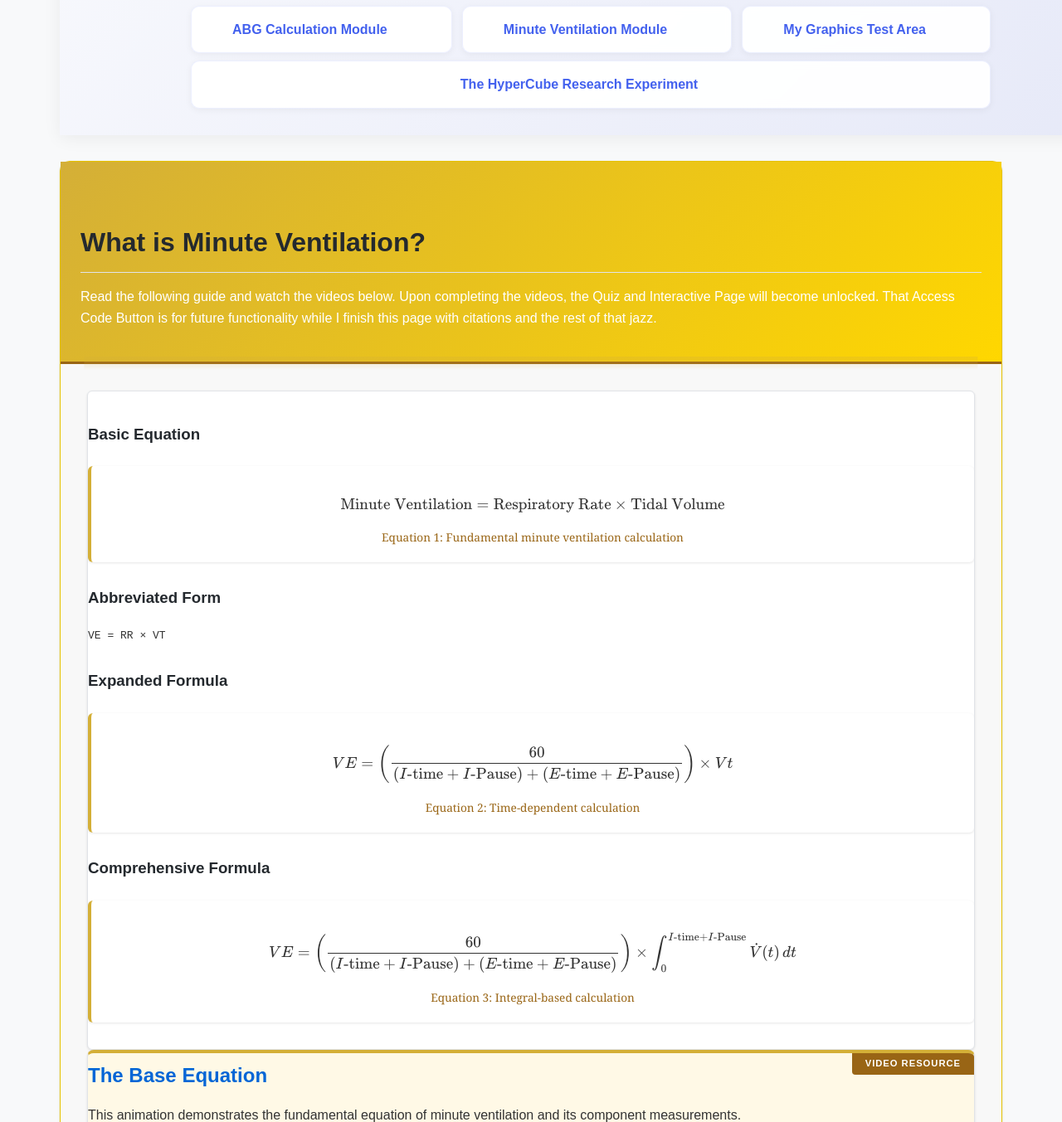
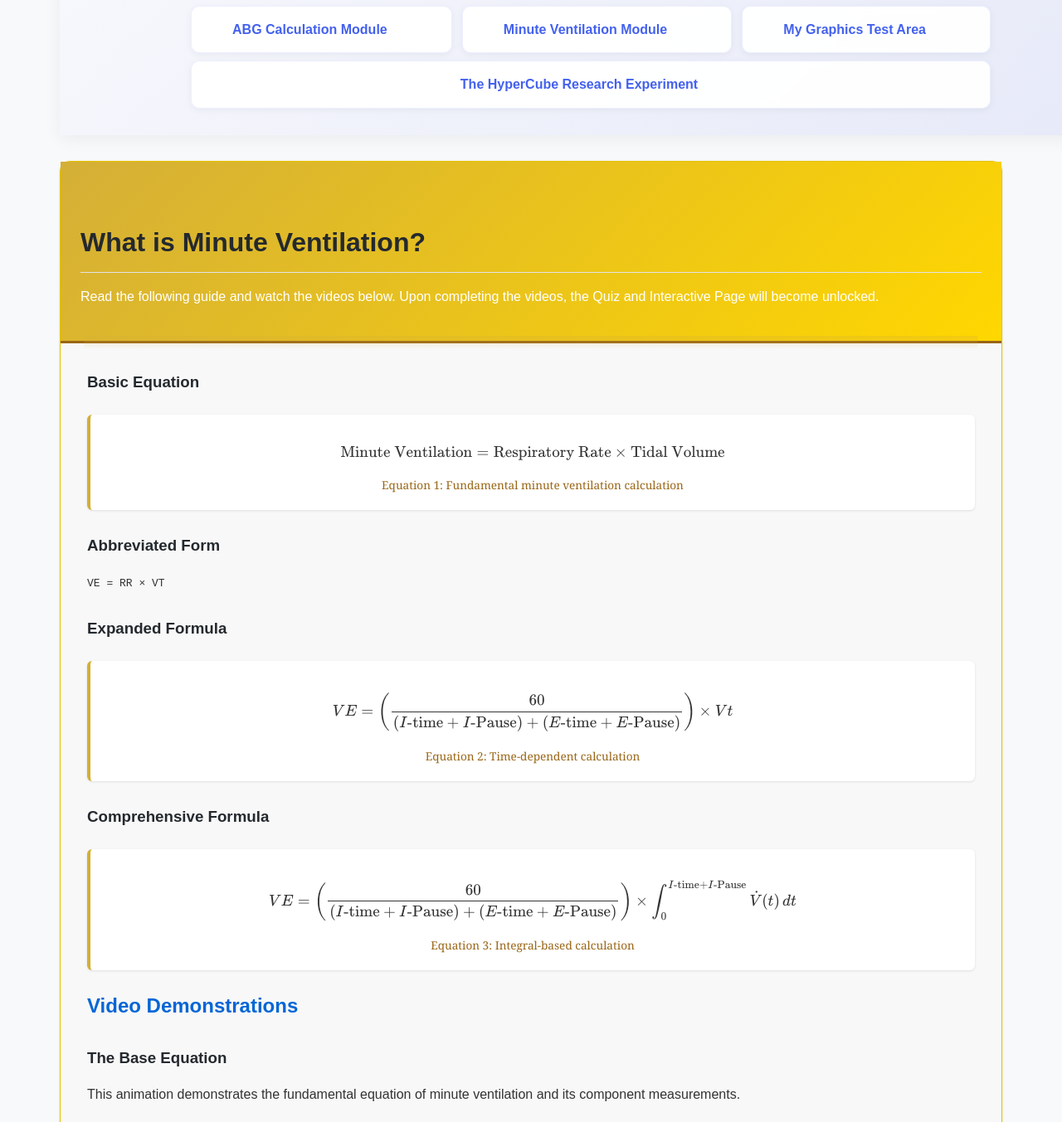
Before and after one commit to ZBZFirst/info, a Jekyll site: the page built from quiz1/MinuteVentilationExplained.md, in a window 1280 px wide and 1400 px high, scrolled down 267 px, cut to the strip 0-1353 px from the top of the window. Shown: the whole strip at 83% size. Built offline with Jekyll 4.4.1, drawn with Linux system fonts in a browser that asks for light colours; some of the changed text lies outside the part shown.

Commit message:
Update MinuteVentilationExplained.md

```diff
--- a/quiz1/MinuteVentilationExplained.md
+++ b/quiz1/MinuteVentilationExplained.md
@@ -2,136 +2,190 @@
 layout: gatekeeper
 title: "What Is Minute Ventilation?"
 ---
+<article class="main-content">
+    <!-- Theory Container Group -->
+    <section class="content-group theory-container">
+        <header class="content-header">
+            <h1>What is Minute Ventilation?</h1>
+            <p class="content-intro">Read the following guide and watch the videos below. Upon completing the videos, the Quiz and Interactive Page will become unlocked.</p>
+        </header>
 
-<article class="main-content">
-    <header>
-        <h1>What is Minute Ventilation?</h1>
-        <p>Read the following guide and watch the videos below. Upon completing the videos, the Quiz and Interactive Page will become unlocked. That Access Code Button is for future functionality while I finish this page with citations and the rest of that jazz.</p>
-    </header>
+        <div class="formula-group">
+            <!-- Formula 1 Container -->
+            <div class="formula-container">
+                <h3>Basic Equation</h3>
+                <figure class="formula-figure">
+                    <p>\[ \text{Minute Ventilation} = \text{Respiratory Rate} \times \text{Tidal Volume} \]</p>
+                    <figcaption>Equation 1: Fundamental minute ventilation calculation</figcaption>
+                </figure>
+            </div>
 
-    <div class="resource-card">
-        <h3>Basic Equation</h3>
-        <figure class="formula-figure">
-            <p>\[ \text{Minute Ventilation} = \text{Respiratory Rate} \times \text{Tidal Volume} \]</p>
-            <figcaption>Equation 1: Fundamental minute ventilation calculation</figcaption>
-        </figure>
+            <!-- Formula 2 Container -->
+            <div class="formula-container">
+                <h3>Abbreviated Form</h3>
+                <p><code>VE = RR × VT</code></p>
+            </div>
 
-        <h3>Abbreviated Form</h3>
-        <p><code>VE = RR × VT</code></p>
+            <!-- Formula 3 Container -->
+            <div class="formula-container">
+                <h3>Expanded Formula</h3>
+                <figure class="formula-figure">
+                    <p>\[ VE = \left( \frac{60}{(I\text{-time} + I\text{-Pause}) + (E\text{-time} + E\text{-Pause})} \right) \times Vt \]</p>
+                    <figcaption>Equation 2: Time-dependent calculation</figcaption>
+                </figure>
+            </div>
 
-        <h3>Expanded Formula</h3>
-        <figure class="formula-figure">
-            <p>\[ VE = \left( \frac{60}{(I\text{-time} + I\text{-Pause}) + (E\text{-time} + E\text{-Pause})} \right) \times Vt \]</p>
-            <figcaption>Equation 2: Time-dependent calculation</figcaption>
-        </figure>
+            <!-- Formula 4 Container -->
+            <div class="formula-container">
+                <h3>Comprehensive Formula</h3>
+                <figure class="formula-figure">
+                    <p>\[VE = \left( \frac{60}{(I\text{-time} + I\text{-Pause}) + (E\text{-time} + E\text{-Pause})} \right) \times \int_{0}^{I\text{-time} + I\text{-Pause}} \dot{V}(t) \, dt \]</p>
+                    <figcaption>Equation 3: Integral-based calculation</figcaption>
+                </figure>
+            </div>
+        </div>
+    </section>
 
-        <h3>Comprehensive Formula</h3>
-        <figure class="formula-figure">
-            <p>\[VE = \left( \frac{60}{(I\text{-time} + I\text{-Pause}) + (E\text{-time} + E\text{-Pause})} \right) \times \int_{0}^{I\text{-time} + I\text{-Pause}} \dot{V}(t) \, dt \]</p>
-            <figcaption>Equation 3: Integral-based calculation</figcaption>
-        </figure>
-    </div>
+    <!-- Videos Container Group -->
+    <section class="content-group videos-container">
+        <h2 class="section-title">Video Demonstrations</h2>
 
-    <div class="resource-card video-resource">
-        <h2>The Base Equation</h2>
-        <p>This animation demonstrates the fundamental equation of minute ventilation and its component measurements.</p>
-        <figure class="video-wrapper">
-            <div class="embed-container">
-                <iframe src="https://www.youtube.com/embed/g38HMU4Pjlk?enablejsapi=1&origin=https://zbzfirst.github.io&controls=0&modestbranding=1&rel=0" frameborder="0" allow="accelerometer; autoplay; clipboard-write; encrypted-media; gyroscope; picture-in-picture" allowfullscreen></iframe>
+        <!-- Video 1 Container -->
+        <div class="video-container">
+            <div class="video-content">
+                <h3>The Base Equation</h3>
+                <p>This animation demonstrates the fundamental equation of minute ventilation and its component measurements.</p>
+
+                <div class="video-player">
+                    <figure class="video-wrapper">
+                        <div class="embed-container">
+                            <iframe src="https://www.youtube.com/embed/g38HMU4Pjlk?enablejsapi=1&origin=https://zbzfirst.github.io&controls=0&modestbranding=1&rel=0" frameborder="0" allowfullscreen></iframe>
+                        </div>
+                        <figcaption class="video-caption">Video 1: Base Equation Demonstration</figcaption>
+                    </figure>
+
+                    <div class="video-progress-container">
+                        <div class="video-progress">
+                            <div class="video-progress-bar"></div>
+                        </div>
+                        <div class="video-progress-text">0% watched</div>
+                    </div>
+
+                    <div class="video-completion disabled">
+                        <input type="checkbox" id="video-check-1" disabled>
+                        <label for="video-check-1">Video 1 completed</label>
+                    </div>
+                </div>
             </div>
-            <figcaption class="video-caption">Video 1: Base Equation Demonstration</figcaption>
-            <div class="video-progress-container">
-                <div class="video-progress">
-                    <div class="video-progress-bar"></div>
+        </div>
+
+        <!-- Video 2 Container -->
+        <div class="video-container">
+            <div class="video-content">
+                <h3>Technical Demonstration of Equation</h3>
+                <p>Step-by-step examples showing practical application of the minute ventilation calculation.</p>
+
+                <div class="video-player">
+                    <figure class="video-wrapper">
+                        <div class="embed-container">
+                            <iframe src="https://www.youtube.com/embed/PnH4ExmrIV4?enablejsapi=1&origin=https://zbzfirst.github.io&controls=0&modestbranding=1&rel=0" frameborder="0" allowfullscreen></iframe>
+                        </div>
+                        <figcaption class="video-caption">Video 2: Technical Application</figcaption>
+                    </figure>
+
+                    <div class="video-progress-container">
+                        <div class="video-progress">
+                            <div class="video-progress-bar"></div>
+                        </div>
+                        <div class="video-progress-text">0% watched</div>
+                    </div>
+
+                    <div class="video-completion disabled">
+                        <input type="checkbox" id="video-check-2" disabled>
+                        <label for="video-check-2">Video 2 completed</label>
+                    </div>
                 </div>
-                <div class="video-progress-text">0% watched</div>
             </div>
-        </figure>
-        <div class="video-completion disabled">
-            <input type="checkbox" id="video-check-1" disabled>
-            <label for="video-check-1">Video 1 completed</label>
         </div>
-    </div>
 
-    <div class="resource-card video-resource">
-        <h2>Technical Demonstration of Equation</h2>
-        <p>Step-by-step examples showing practical application of the minute ventilation calculation with various clinical parameters.</p>
-        <figure class="video-wrapper">
-            <div class="embed-container">
-                <iframe src="https://www.youtube.com/embed/PnH4ExmrIV4?enablejsapi=1&origin=https://zbzfirst.github.io&controls=0&modestbranding=1&rel=0" frameborder="0" allow="accelerometer; autoplay; clipboard-write; encrypted-media; gyroscope; picture-in-picture" allowfullscreen></iframe>
+        <!-- Video 3 Container -->
+        <div class="video-container">
+            <div class="video-content">
+                <h3>Clinical Interpretation Through Data Visualization</h3>
+                <p>The following videos demonstrate how minute ventilation data can be transformed into clinically actionable information:</p>
+                <ul class="video-feature-list">
+                    <li><strong>Video 3</strong>: Color-coded classification system</li>
+                    <li><strong>Video 4</strong>: Large dataset analysis</li>
+                </ul>
+
+                <div class="video-player">
+                    <figure class="video-wrapper">
+                        <div class="embed-container">
+                            <iframe src="https://www.youtube.com/embed/ytD4F0awEKc?enablejsapi=1&origin=https://zbzfirst.github.io&controls=0&modestbranding=1&rel=0" frameborder="0" allowfullscreen></iframe>
+                        </div>
+                        <figcaption class="video-caption">Video 3: Clinical Visualization</figcaption>
+                    </figure>
+
+                    <div class="video-progress-container">
+                        <div class="video-progress">
+                            <div class="video-progress-bar"></div>
+                        </div>
+                        <div class="video-progress-text">0% watched</div>
+                    </div>
+
+                    <div class="video-completion disabled">
+                        <input type="checkbox" id="video-check-3" disabled>
+                        <label for="video-check-3">Video 3 completed</label>
+                    </div>
+                </div>
             </div>
-            <figcaption class="video-caption">Video 2: Technical Application</figcaption>
-            <div class="video-progress-container">
-                <div class="video-progress">
-                    <div class="video-progress-bar"></div>
+        </div>
+
+        <!-- Video 4 Container -->
+        <div class="video-container">
+            <div class="video-content">
+                <h3>Large Dataset Visualization</h3>
+
+                <div class="video-player">
+                    <figure class="video-wrapper">
+                        <div class="embed-container">
+                            <iframe src="https://www.youtube.com/embed/phbpRBO9Rkk?enablejsapi=1&origin=https://zbzfirst.github.io&controls=0&modestbranding=1&rel=0" frameborder="0" allowfullscreen></iframe>
+                        </div>
+                        <figcaption class="video-caption">Video 4: Large Dataset Analysis</figcaption>
+                    </figure>
+
+                    <div class="video-progress-container">
+                        <div class="video-progress">
+                            <div class="video-progress-bar"></div>
+                        </div>
+                        <div class="video-progress-text">0% watched</div>
+                    </div>
+
+                    <div class="video-completion disabled">
+                        <input type="checkbox" id="video-check-4" disabled>
+                        <label for="video-check-4">Video 4 completed</label>
+                    </div>
                 </div>
-                <div class="video-progress-text">0% watched</div>
             </div>
-        </figure>
-        <div class="video-completion disabled">
-            <input type="checkbox" id="video-check-2" disabled>
-            <label for="video-check-2">Video 2 completed</label>
         </div>
-    </div>
+    </section>
 
-    <div class="resource-card video-resource">
-        <h2>Clinical Interpretation Through Data Visualization</h2>
-        <p>The following videos demonstrate how minute ventilation data can be transformed into clinically actionable information:</p>
-        <ul class="video-feature-list">
-            <li><strong>Video 3</strong>: Establishes a color-coded classification system based on normative minute ventilation ranges</li>
-            <li><strong>Video 4</strong>: Shows large dataset analysis using constrained parameter ranges, enabling pattern recognition for differential diagnosis</li>
-        </ul>
-        <p>These visualization techniques allow clinicians to <mark>track patient status changes</mark> and identify pathological patterns that may indicate specific respiratory conditions.</p>
-        <figure class="video-wrapper">
-            <div class="embed-container">
-                <iframe src="https://www.youtube.com/embed/ytD4F0awEKc?enablejsapi=1&origin=https://zbzfirst.github.io&controls=0&modestbranding=1&rel=0" frameborder="0" allow="accelerometer; autoplay; clipboard-write; encrypted-media; gyroscope; picture-in-picture" allowfullscreen></iframe>
-            </div>
-            <figcaption class="video-caption">Video 3: Clinical Visualization</figcaption>
-            <div class="video-progress-container">
-                <div class="video-progress">
-                    <div class="video-progress-bar"></div>
-                </div>
-                <div class="video-progress-text">0% watched</div>
-            </div>
-        </figure>
-        <div class="video-completion disabled">
-            <input type="checkbox" id="video-check-3" disabled>
-            <label for="video-check-3">Video 3 completed</label>
-        </div>
-    </div>
-
-    <div class="resource-card video-resource">
-        <h2>Large Dataset Visualization</h2>
-        <figure class="video-wrapper">
-            <div class="embed-container">
-                <iframe src="https://www.youtube.com/embed/phbpRBO9Rkk?enablejsapi=1&origin=https://zbzfirst.github.io&controls=0&modestbranding=1&rel=0" frameborder="0" allow="accelerometer; autoplay; clipboard-write; encrypted-media; gyroscope; picture-in-picture" allowfullscreen></iframe>
-            </div>
-            <figcaption class="video-caption">Video 4: Large Dataset Analysis</figcaption>
-            <div class="video-progress-container">
-                <div class="video-progress">
-                    <div class="video-progress-bar"></div>
-                </div>
-                <div class="video-progress-text">0% watched</div>
-            </div>
-        </figure>
-        <div class="video-completion disabled">
-            <input type="checkbox" id="video-check-4" disabled>
-            <label for="video-check-4">Video 4 completed</label>
-        </div>
-    </div>
-
-    <section class="citation-section">
-        <h2 class="citation-heading">References</h2>
+    <!-- References Container -->
+    <section class="content-group references-container">
+        <h2 class="section-title">References</h2>
         <div class="citation-item">
             <p>Lastname, Firstname. <cite>Title of Book in Italics</cite>. Publisher, Year. <span class="citation-page">pp. 123-145.</span></p>
         </div>
     </section>
 </article>
 
-<nav class="quiz-nav">
-        <a href="https://buy.stripe.com/8wM17H2yObCt8Mw008" class="quiz-link" title="Go Here to Obtain an Access Codez">Access Code Checkout Page</a>
-        <a href="testquiz.html" class="quiz-link disabled" title="Test Minute Ventilation Quiz">Minute Ventilation Quiz</a>
-        <a href="MVInteractive.html" class="quiz-link disabled" title="Interactive Worksheet">Minute Ventilation Interactive Page - Fun</a>
+<!-- Navigation Container -->
+<nav class="quiz-nav-container">
+    <div class="quiz-links">
+        <a href="https://buy.stripe.com/8wM17H2yObCt8Mw008" class="quiz-link">Access Code Checkout Page</a>
+        <a href="testquiz.html" class="quiz-link disabled">Minute Ventilation Quiz</a>
+        <a href="MVInteractive.html" class="quiz-link disabled">Interactive Worksheet</a>
+    </div>
 </nav>
 
 <link rel="stylesheet" href="/info/_css/gatekeeper2.css">
```
